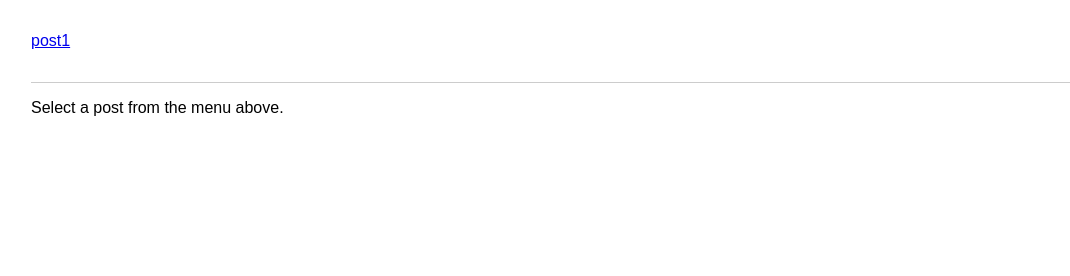
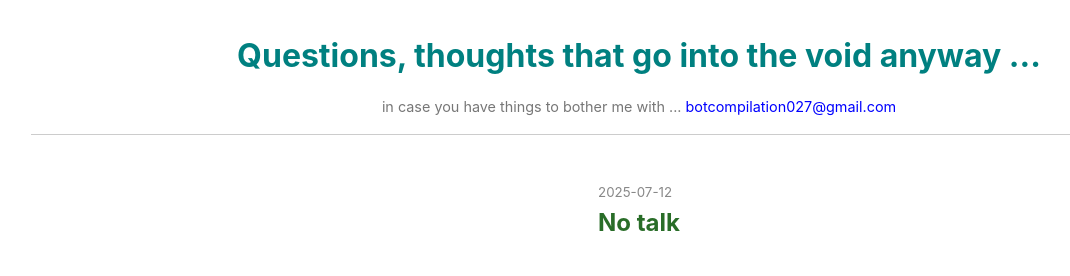
Before and after one commit to danyelBotclimber/danyelBotclimber.github.io, a plain HTML site: page index.html in a window 1280 px wide. Shown: the whole page, without its empty margins (1-1071 px from the left). Drawn offline with nearby package versions, Linux system fonts and the light colour scheme.

Commit message:
first post

```diff
--- a/index.html
+++ b/index.html
@@ -2,36 +2,101 @@
 <html lang="en">
 <head>
   <meta charset="UTF-8" />
-  <title>Markdown Blog</title>
+  <title>Botclimber</title>
   <style>
-    body { font-family: sans-serif; margin: 2em; }
-    #menu { margin-bottom: 2em; }
-    #menu a { margin-right: 1em; cursor: pointer; }
-    #content { border-top: 1px solid #ccc; padding-top: 1em; }
+    body {
+      font: 400 16px / 1.5 -apple-system, BlinkMacSystemFont, "Segoe UI", Roboto, Helvetica, Arial, sans-serif, "Apple Color Emoji", "Segoe UI Emoji", "Segoe UI Symbol";
+      margin: 2em;
+      text-align: center;
+    }
+    #contact-message {
+      font-size: 0.9em;
+      color: #777;
+      margin-bottom: 1em;
+    }
+
+    #logo {
+      font-size: 2em;
+      font-weight: bold;
+      color: teal;
+      text-decoration: none;
+      display: block;
+      margin-bottom: 0.5em;
+    }
+    hr {
+      border: none;
+      border-top: 1px solid #ccc;
+      margin: 1em auto;
+    }
+    #menu {
+      margin: 2em auto;
+      display: inline-block;
+      text-align: left;
+	  max-width: 50%;
+    }
+	#menu img {
+	  max-width: 100%;
+
+	}
+  #menu a {
+    display: block;
+    margin-bottom: 2em;
+    text-decoration: none;
+    cursor: pointer;
+    color: #296d28;
+  }
+  #menu a:hover {
+    color: #6ba96b;
+  }
+  .post-date {
+    font-size: 10pt;
+    color: #888;
+    margin: 0 0 2px 0;
+  }
+  .post-title {
+    font-weight: bold;
+    font-size: 18pt;
+    margin: 0;
+  }
   </style>
-  <script src="js/list_of_posts.js"></script>
+  <script src="js/list_of_posts.js"></script> <!-- posts = ['my-first-post_2025-07-01.md', ...] -->
 </head>
 <body>
+  <a id="logo" href="/">Questions, thoughts that go into the void anyway ...</a>
+  <div id="contact-message">in case you have things to bother me with ... <span style="color:blue">botcompilation027@gmail.com</span></div>
+  <hr>
   <div id="menu"></div>
-  <div id="content">Select a post from the menu above.</div>
 
   <script src="https://cdn.jsdelivr.net/npm/marked/marked.min.js"></script>
   <script>
     const menu = document.getElementById('menu');
-    const content = document.getElementById('content');
 
 posts.forEach(post => {
+  const [title, date] = post.replace('.md', '').split('_');
+
   const link = document.createElement('a');
-      link.textContent = post.replace('.md', '');
   link.href = '#';
+
+  const dateElem = document.createElement('p');
+  dateElem.className = 'post-date';
+  dateElem.textContent = date;
+
+  const titleElem = document.createElement('p');
+  titleElem.className = 'post-title';
+  titleElem.textContent = title;
+
+  link.appendChild(dateElem);
+  link.appendChild(titleElem);
+
   link.onclick = (e) => {
     e.preventDefault();
     fetch('posts/' + post)
       .then(res => res.text())
       .then(md => {
-            content.innerHTML = marked.parse(md);
+        menu.innerHTML = marked.parse(md);
       });
   };
+
   menu.appendChild(link);
 });
   </script>
--- a/js/list_of_posts.js
+++ b/js/list_of_posts.js
@@ -1 +1,4 @@
-const posts = ['post1.md'];
+const posts =
+[
+'No talk_2025-07-12.md'
+];
```
Also changed, not shown: 3 other files. Lines whose indentation alone changed are shown as unchanged.
